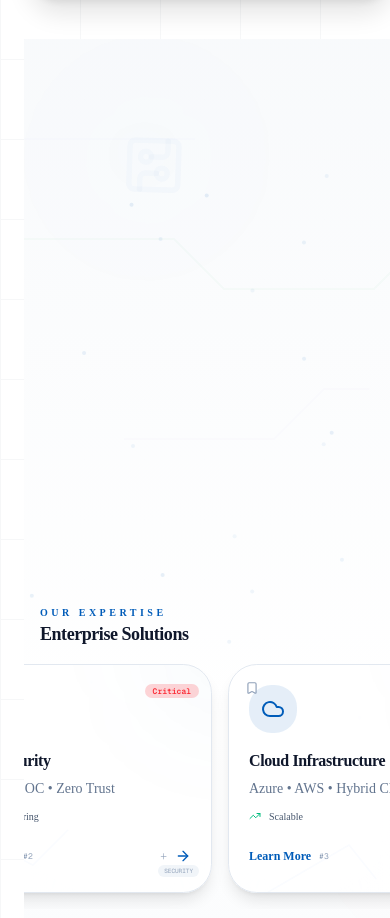
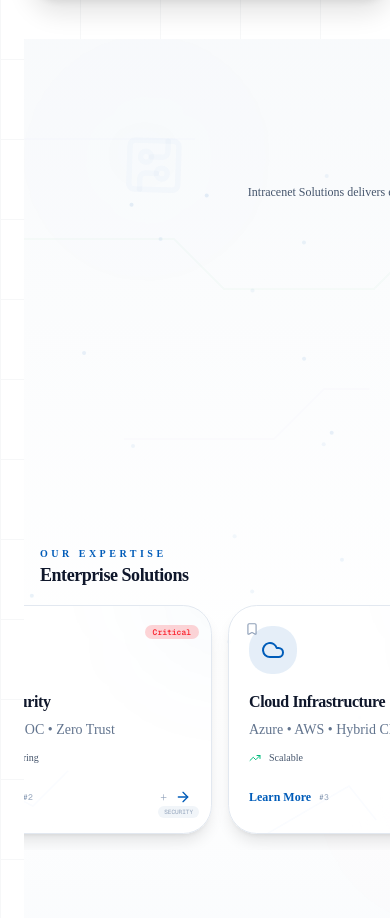
Before and after one commit to ANDYKITS-NETWORKING/intracenet-solutions, a Next.js app: page / in a window 390 px wide. Shown: the part 1621-2539 px from the top of the page. Built offline with nearby package versions, Linux system fonts and the light colour scheme.

Commit message:
fix: remove all max-width constraints from HeroHeader
- Removed max-w-[280px] from heading container
- Added whitespace-normal and break-words for proper wrapping
- Made text containers full width
- Text now shows completely on mobile

```diff
--- a/components/home/HeroMobileServices.tsx
+++ b/components/home/HeroMobileServices.tsx
@@ -323,7 +323,7 @@ function HeroHeader() {
       initial={{ opacity: 0, y: 20 }}
       animate={{ opacity: 1, y: 0 }}
       transition={{ duration: 0.6 }}
-      className="text-center relative z-10 pt-6 pb-12 md:pt-20 md:pb-24"
+      className="text-center relative z-10 pt-6 pb-12 md:pt-20 md:pb-24 w-full overflow-visible"
     >
       {/* Small Logo */}
       <motion.div
@@ -350,13 +350,13 @@ function HeroHeader() {
         Trusted Enterprise ICT Partner
       </motion.div>
 
-      {/* ✅ FIXED: Split into two lines for better readability */}
-      <div className="max-w-[280px] sm:max-w-sm mx-auto px-3">
+      {/* ✅ FIXED: Removed max-width constraints */}
+      <div className="w-full px-3 overflow-visible">
         <motion.h2
           initial={{ opacity: 0, y: 20 }}
           animate={{ opacity: 1, y: 0 }}
           transition={{ delay: 0.3, duration: 0.6 }}
-          className="text-xl sm:text-4xl md:text-5xl font-bold text-slate-900 dark:text-white leading-tight"
+          className="text-xl sm:text-4xl md:text-5xl font-bold text-slate-900 dark:text-white leading-tight whitespace-normal break-words"
         >
           Engineering
         </motion.h2>
@@ -364,18 +364,18 @@ function HeroHeader() {
           initial={{ opacity: 0, y: 20 }}
           animate={{ opacity: 1, y: 0 }}
           transition={{ delay: 0.35, duration: 0.6 }}
-          className="text-xl sm:text-4xl md:text-5xl font-bold bg-gradient-to-r from-primary to-emerald-500 bg-clip-text text-transparent leading-tight"
+          className="text-xl sm:text-4xl md:text-5xl font-bold bg-gradient-to-r from-primary to-emerald-500 bg-clip-text text-transparent leading-tight whitespace-normal break-words"
         >
           Reliable Digital Infrastructure
         </motion.h2>
       </div>
 
-      {/* Description */}
+      {/* Description - Fixed */}
       <motion.p
         initial={{ opacity: 0 }}
         animate={{ opacity: 1 }}
         transition={{ delay: 0.6 }}
-        className="mt-3 text-slate-600 dark:text-slate-400 text-xs sm:text-sm md:text-lg leading-relaxed max-w-[280px] sm:max-w-sm mx-auto px-4"
+        className="mt-3 text-slate-600 dark:text-slate-400 text-xs sm:text-sm md:text-lg leading-relaxed w-full px-4 overflow-visible"
       >
         Intracenet Solutions delivers enterprise networking, cybersecurity, cloud, fiber infrastructure and electrical engineering solutions that empower businesses across East Africa.
       </motion.p>
@@ -1102,7 +1102,7 @@ function WhyChooseSection() {
   );
 }
 // ============================================================
-// MAIN COMPONENT
+// MAIN COMPONENT - FIXED
 // ============================================================
 export default function HeroMobileServices() {
   return (
@@ -1111,7 +1111,7 @@ export default function HeroMobileServices() {
         relative
         min-h-screen
         w-full
-        overflow-x-hidden
+        overflow-visible  /* ← CHANGED from overflow-x-hidden */
         bg-gradient-to-b
         from-slate-50
         via-white
@@ -1125,7 +1125,7 @@ export default function HeroMobileServices() {
       <TechnicalBackground />
 
       {/* Main Content */}
-      <div className="relative z-10 mx-auto w-full max-w-7xl px-4 sm:px-6 lg:px-8">
+      <div className="relative z-10 mx-auto w-full max-w-7xl px-4 sm:px-6 lg:px-8 overflow-visible">
         {/* Hero */}
         <HeroHeader />
 
```
